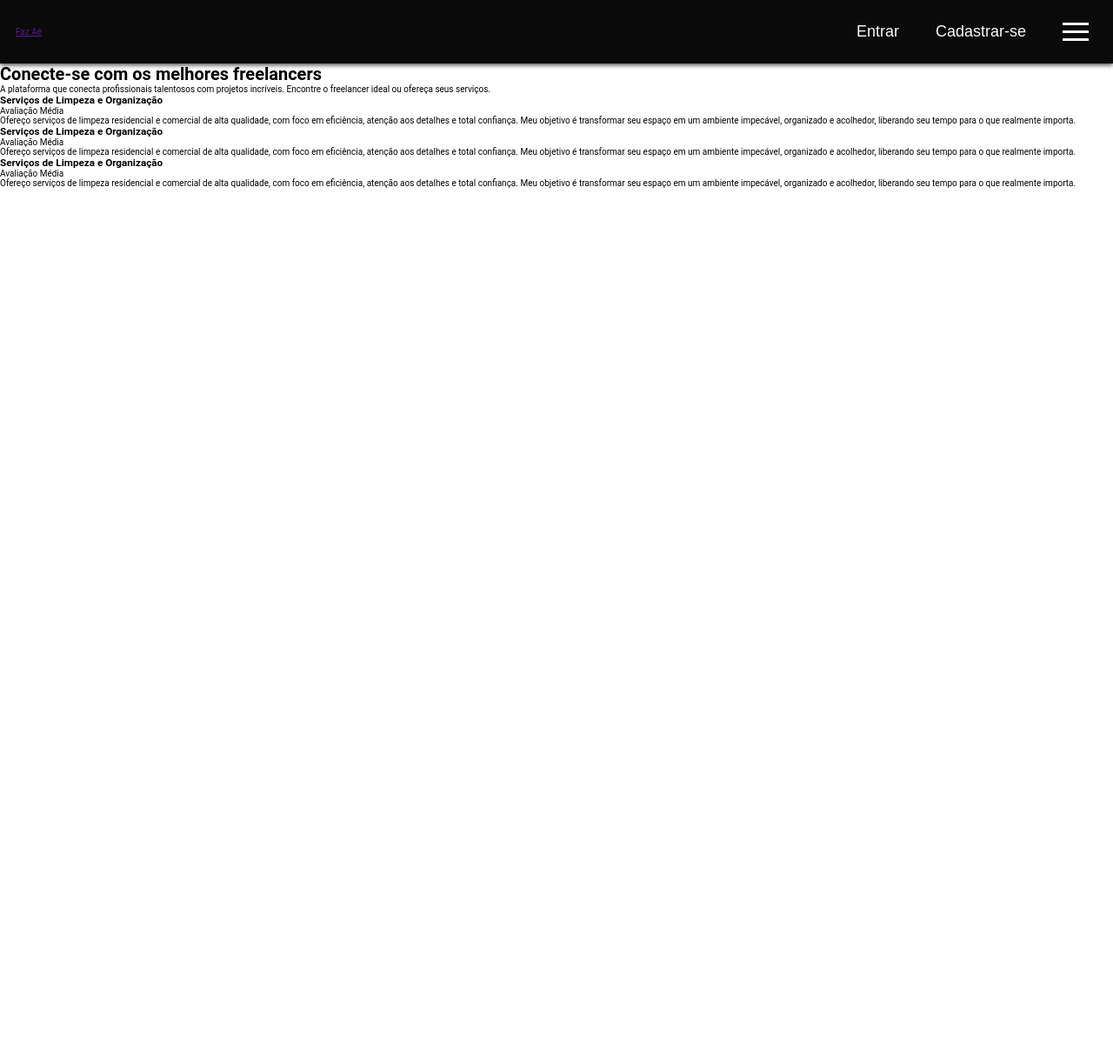
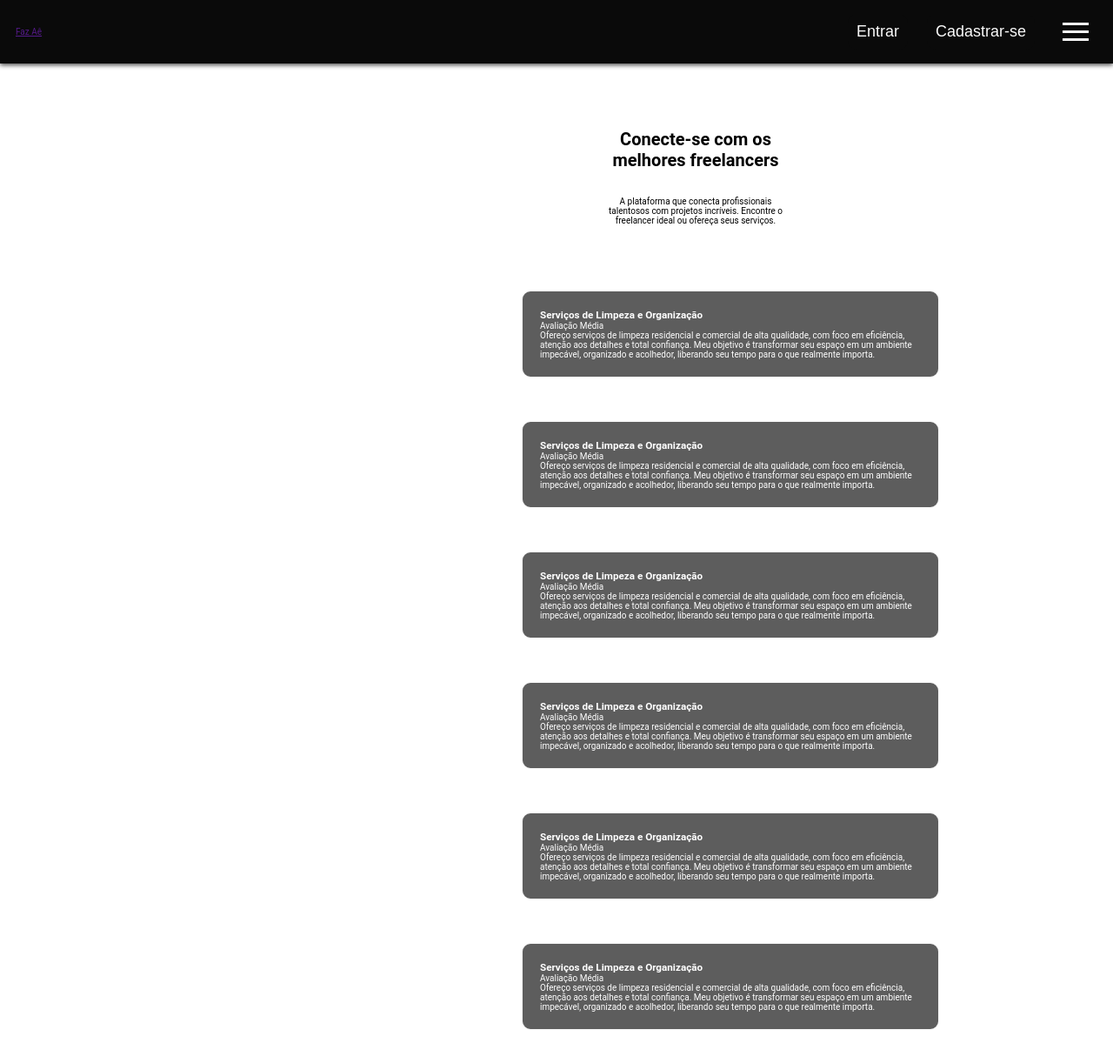
Before and after one commit to isqueiro134/projeto-faz-ae, a website: page src/html/home.html in a window 1280 px wide. Shown: the whole page at 87% size. Before the commit the page ends 800 px from the top, so only its background shows below. Drawn offline with Linux system fonts and the light colour scheme.

Commit message:
fix(css/home): Adjust home layout and card styling

```diff
--- a/src/css/home.css
+++ b/src/css/home.css
@@ -47,9 +47,33 @@ header {
     background-color: #424242;
 }
 
-.active {
-    background-color: #FAFAFA;
-    color: #171717;
+.main-header {
+    display: flex;
+    flex-direction: column;
+    text-align: center;
+    gap: 3rem;
+    margin: 7.5rem 38rem 0 70rem;
+}
+
+.main-content {
+    display: flex;
+    flex-direction: column;
+    gap: 11rem;
+    margin: 7.5rem 20rem 10rem 60rem;
+}
+
+.cards-container {
+    display: flex;
+    flex-direction: column;
+    gap: 5rem;
+}
+
+.card {
+    padding: 2rem;
+    color: white;
+    background-color: #5D5D5D;
+    border: 1px solid rgba(255, 255, 255, 0.95);
+    border-radius: 1rem;
 }
 
 /* Estilo do botão hambúrguer */
--- a/src/html/home.html
+++ b/src/html/home.html
@@ -40,14 +40,14 @@
 
         </aside>
 
-        <main class="main-content">
+        <main>
             <div class="main-header">
                 <h1>Conecte-se com os melhores freelancers</h1>
                 <p>A plataforma que conecta profissionais talentosos com projetos incríveis. Encontre o freelancer ideal
                     ou ofereça seus serviços.</p>
             </div>
-            <div>
-                <div>
+            <div class="main-content">
+                <div class="cards-container">
                     <div class="card">
                         <div class="card-title">
                             <h3>Serviços de Limpeza e Organização</h3>
@@ -85,6 +85,42 @@
                                 realmente importa.</p>
                         </div>
                     </div>
+                    <div class="card">
+                        <div class="card-title">
+                            <h3>Serviços de Limpeza e Organização</h3>
+                            <p>Avaliação Média</p>
+                        </div>
+                        <div class="card-description">
+                            <p>Ofereço serviços de limpeza residencial e comercial de alta qualidade, com foco em
+                                eficiência, atenção aos detalhes e total confiança. Meu objetivo é transformar seu
+                                espaço em um ambiente impecável, organizado e acolhedor, liberando seu tempo para o que
+                                realmente importa.</p>
+                        </div>
+                    </div>
+                    <div class="card">
+                        <div class="card-title">
+                            <h3>Serviços de Limpeza e Organização</h3>
+                            <p>Avaliação Média</p>
+                        </div>
+                        <div class="card-description">
+                            <p>Ofereço serviços de limpeza residencial e comercial de alta qualidade, com foco em
+                                eficiência, atenção aos detalhes e total confiança. Meu objetivo é transformar seu
+                                espaço em um ambiente impecável, organizado e acolhedor, liberando seu tempo para o que
+                                realmente importa.</p>
+                        </div>
+                    </div>
+                    <div class="card">
+                        <div class="card-title">
+                            <h3>Serviços de Limpeza e Organização</h3>
+                            <p>Avaliação Média</p>
+                        </div>
+                        <div class="card-description">
+                            <p>Ofereço serviços de limpeza residencial e comercial de alta qualidade, com foco em
+                                eficiência, atenção aos detalhes e total confiança. Meu objetivo é transformar seu
+                                espaço em um ambiente impecável, organizado e acolhedor, liberando seu tempo para o que
+                                realmente importa.</p>
+                        </div>
+                    </div>
                 </div>
             </div>
         </main>
```
